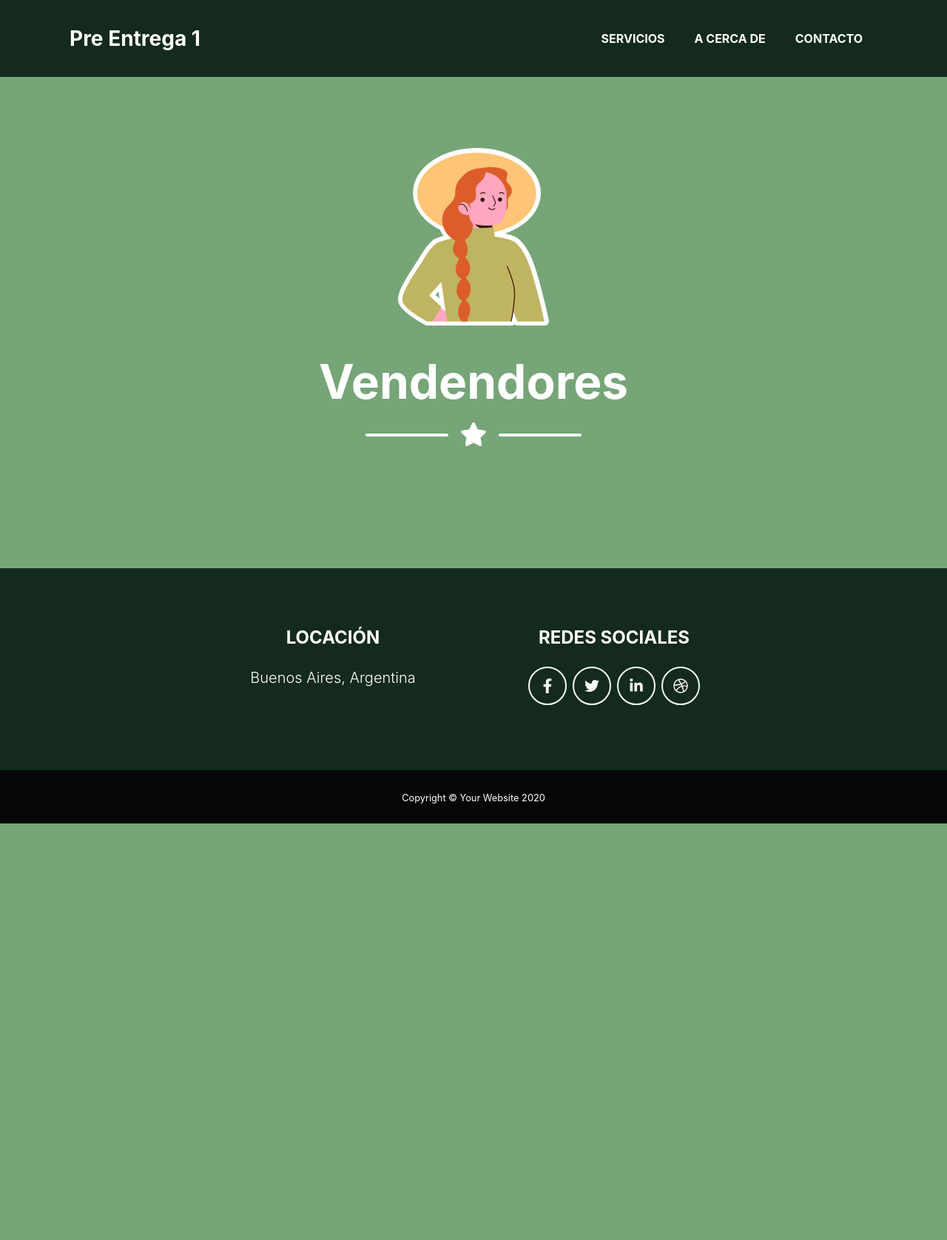
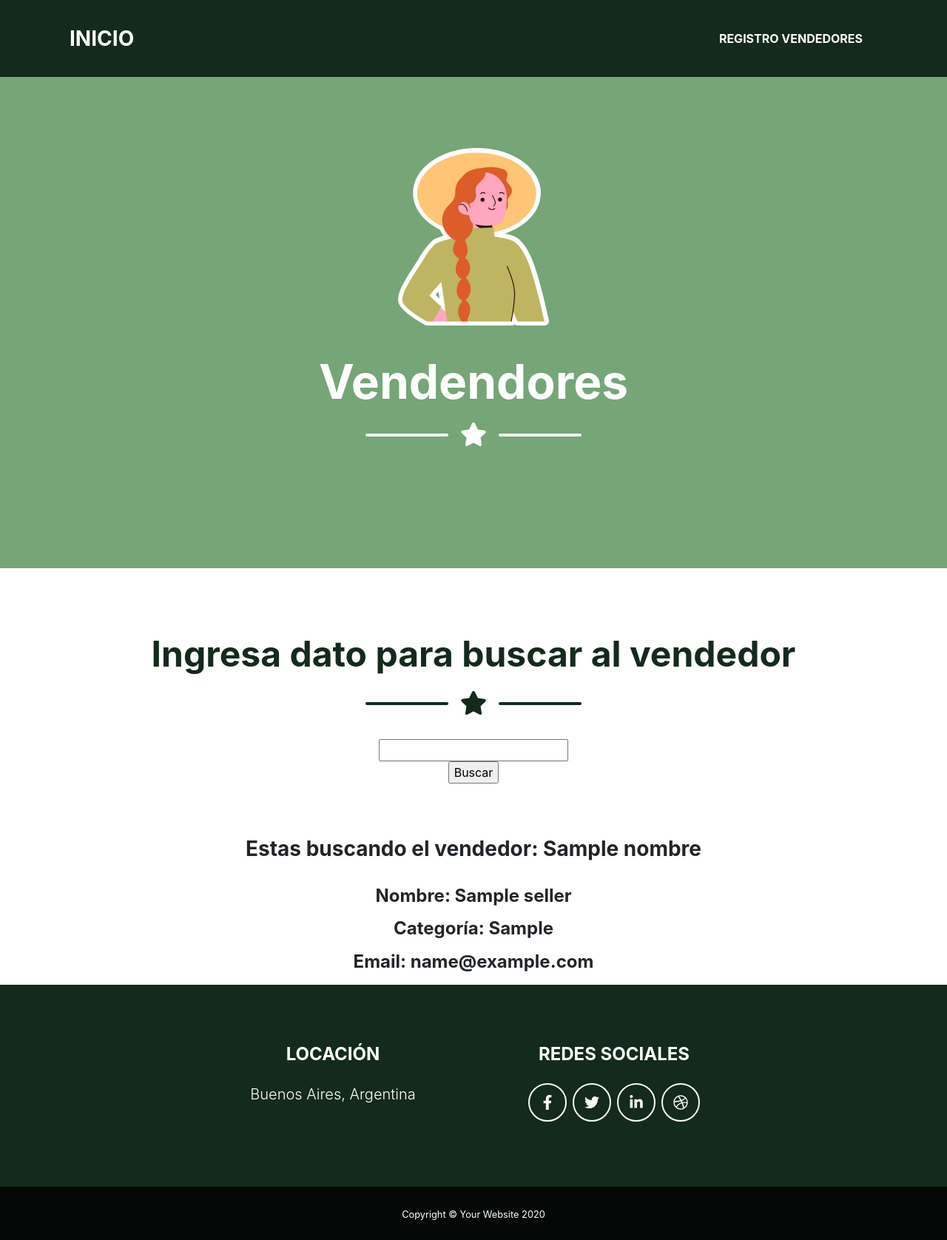
Before and after one commit to jocepl/EntregaFinal1, a Django app: template PrentregaFinal/Appnum1/templates/Appnum1/seller.html in a window 1280 px wide. Shown: the whole page at 74% size. Before the commit the page ends 1113 px from the top, so only its background shows below. Run offline with Django 4.2, Linux system fonts and the light colour scheme; the template is opened without the code that fills it: most values are stand-ins (such as "Sample title", 1, 10 or a date in 2020); some libraries are stand-ins or nearby versions; some web fonts are replaced.

Commit message:
modificacion2

```diff
--- a/PrentregaFinal/Appnum1/templates/Appnum1/padre.html
+++ b/PrentregaFinal/Appnum1/templates/Appnum1/padre.html
@@ -6,7 +6,9 @@
         <meta name="viewport" content="width=device-width, initial-scale=1, shrink-to-fit=no">
         <meta name="description" content="">
         <meta name="author" content="">
-        <title>PreEntrega_1</title>
+
+        <title>{% block nombrepestaña%}{% endblock %}</title>
+
         <!-- Font Awesome icons (free version)-->
         <script src="https://cdnjs.cloudflare.com/ajax/libs/font-awesome/5.13.0/js/all.min.js" crossorigin="anonymous"></script>
         <!-- Core theme CSS (includes Bootstrap)-->
@@ -17,20 +19,15 @@
     </head>
     <body id="page-top">
         <nav class="navbar navbar-expand-lg bg-secondary fixed-top" id="mainNav">
-            <div class="container"><a class="navbar-brand js-scroll-trigger" href="#page-top">Pre Entrega 1</a>
+            <div class="container"><a class="navbar-brand js-scroll-trigger" href="{% url 'inicio' %}">INICIO</a>
                 <button class="navbar-toggler navbar-toggler-right font-weight-bold bg-primary text-white rounded" type="button" data-toggle="collapse" data-target="#navbarResponsive" aria-controls="navbarResponsive" aria-expanded="false" aria-label="Toggle navigation">Menu <i class="fas fa-bars"></i></button>
                 <div class="collapse navbar-collapse" id="navbarResponsive">
-                    <ul class="navbar-nav ml-auto">
-                        <li class="nav-item mx-0 mx-lg-1"><a class="nav-link py-3 px-0 px-lg-3 rounded js-scroll-trigger" href="#portfolio">SERVICIOS</a>
-                        </li>
-                        <li class="nav-item mx-0 mx-lg-1"><a class="nav-link py-3 px-0 px-lg-3 rounded js-scroll-trigger" href="#about">A CERCA DE</a>
-                        </li>
-                        <li class="nav-item mx-0 mx-lg-1"><a class="nav-link py-3 px-0 px-lg-3 rounded js-scroll-trigger" href="#contact">CONTACTO</a>
-                        </li>
-                    </ul>
+        {% block nav_bar %}
+        {% endblock %}
                 </div>
             </div>
         </nav>
+
         <header class="masthead bg-primary text-white text-center">
             <div class="container d-flex align-items-center flex-column">
                 <!-- Masthead Avatar Image--><img class="masthead-avatar mb-5" src="{% static 'Appnum1/assets/img/mujer.png' %}" alt="">
--- a/PrentregaFinal/Appnum1/templates/Appnum1/seller.html
+++ b/PrentregaFinal/Appnum1/templates/Appnum1/seller.html
@@ -3,6 +3,74 @@
 {% load static %}
 
 
+{% block nombrepestaña%}
+Vendedores
+{% endblock %}
+
+
+{% block nav_bar %}
+            <ul class="navbar-nav ml-auto">
+                </li>
+                <li class="nav-item mx-0 mx-lg-1"><a class="nav-link py-3 px-0 px-lg-3 rounded js-scroll-trigger" href="{% url 'fseller' %}">REGISTRO VENDEDORES</a>
+                </li>
+            </ul>
+{% endblock %}
+
+
 {% block titulo %}
 Vendendores
 {% endblock %}
+
+{% block section %}
+<section class="page-section portfolio" id="portfolio">
+    <div class="container">
+        <!-- Portfolio Section Heading-->
+        <div class="text-center">
+            <h2 class="page-section-heading text-secondary mb-0 d-inline-block"> Ingresa dato para buscar al vendedor</h2>
+        </div>
+        <!-- Icon Divider-->
+        <div class="divider-custom">
+            <div class="divider-custom-line"></div>
+            <div class="divider-custom-icon"><i class="fas fa-star"></i></div>
+            <div class="divider-custom-line"></div>
+        </div>
+    </div>
+    <body>
+        <div class="container">
+            <div class="row justify-content-center">
+
+                <form action="/Appnum1/resultados/" method="GET">
+
+                    <input type="text" name="nombre" id="nombre">
+                    <div class="row justify-content-center">
+                    <input type="submit" value="Buscar">
+                    </div>
+
+                </form>
+            </div>
+        </div>
+    </body>
+</section>
+{% endblock %}
+
+{% block section_contact %}
+<section>
+    <div class="container">
+        <div class="text-center">
+            <h3>Estas buscando el vendedor: {{nombre}}</h3>
+    <br>
+            <div align ="justify-content-center">
+            <h4>
+            {% for sellers in seller %}
+
+                <p>Nombre: {{sellers.seller_nombre}}</p>
+                <p>Categoría: {{sellers.seller_categoria}}</p>
+                <p>Email: {{sellers.seller_email}}</p>
+
+            {% endfor %}
+            </h4>
+            </div>
+        </div>
+    </div>
+</section>
+{% endblock %}
--- a/PrentregaFinal/Appnum1/urls.py
+++ b/PrentregaFinal/Appnum1/urls.py
@@ -3,10 +3,10 @@ from Appnum1.views import *
 from Appnum1.models import *
 
 urlpatterns = [
-    path("", inicio),
-    path("colab/", trabajadores),
-    path("comprador/", comprador),
-    path("vendedores/", vendedores),
+    path("", inicio, name= "inicio"),
+    path("colab/", trabajadores, name="Trabajadores"),
+    path("comprador/", comprador, name = "compradores"),
+    path("vendedores/", vendedores, name = "vendedores"),
     path("formulario1/", colabformulario, name="fcolab"),
     path("formulario2/", buyerformulario, name="fbuyer"),
     path("formulario3/", sellerformulario, name="fseller"),
```
Also changed, not shown: PrentregaFinal/Appnum1/templates/Appnum1/colab.html (+34 -1 lines), PrentregaFinal/Appnum1/templates/Appnum1/formu_buyer.html (+20 -0 lines), PrentregaFinal/Appnum1/templates/Appnum1/inicio.html (+28 -6 lines), PrentregaFinal/Appnum1/templates/Appnum1/resultados.html (+9 -0 lines), PrentregaFinal/Appnum1/views.py (+19 -3 lines), PrentregaFinal/db.sqlite3.
